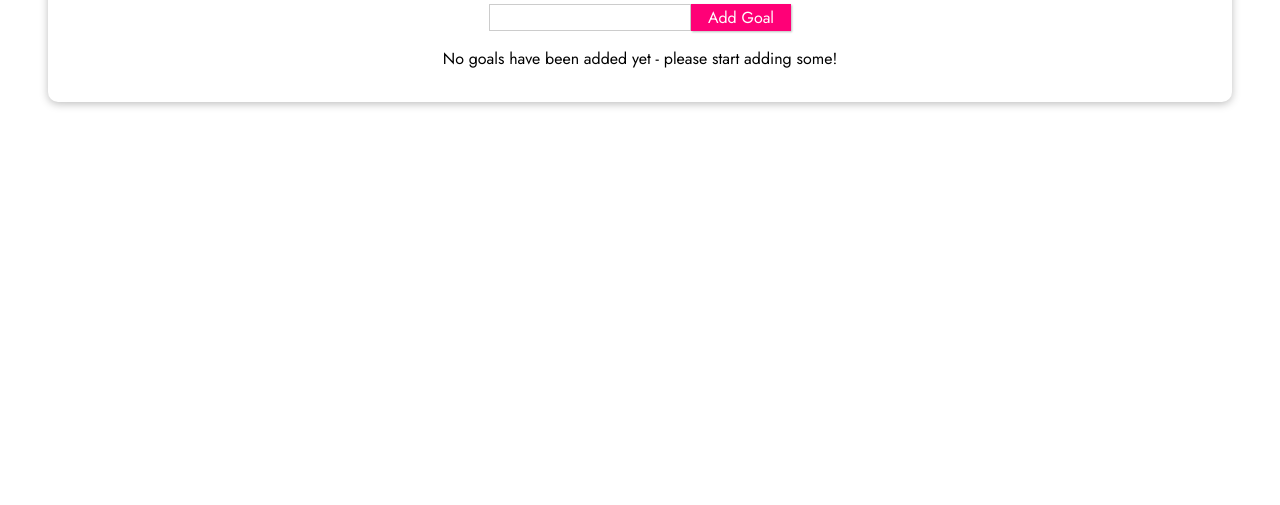
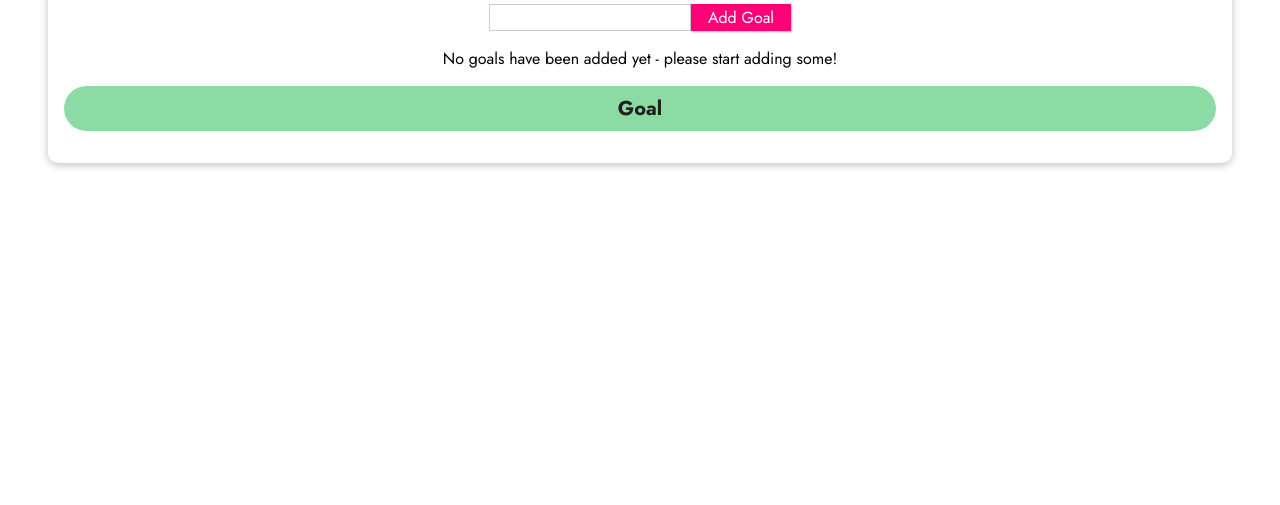
Before and after one commit to jerome-shiftleft/vue-basics, a plain HTML site: page index.html in a window 1280 px wide. Shown: the part 295-800 px from the top of the page. Drawn offline with nearby package versions, Linux system fonts and the light colour scheme.

Commit message:
progress

```diff
--- a/index.html
+++ b/index.html
@@ -21,7 +21,10 @@
       <p v-if="goals.length === 0">
         No goals have been added yet - please start adding some!
       </p>
-      <ul>
+      <ul v-if="goals.length === 0">
+        <li>Goal</li>
+      </ul>
+      <ul v-else>
         <li v-for="(goal, index) in goals" :key="index">{{ goal }}</li>
       </ul>
     </section>
```
